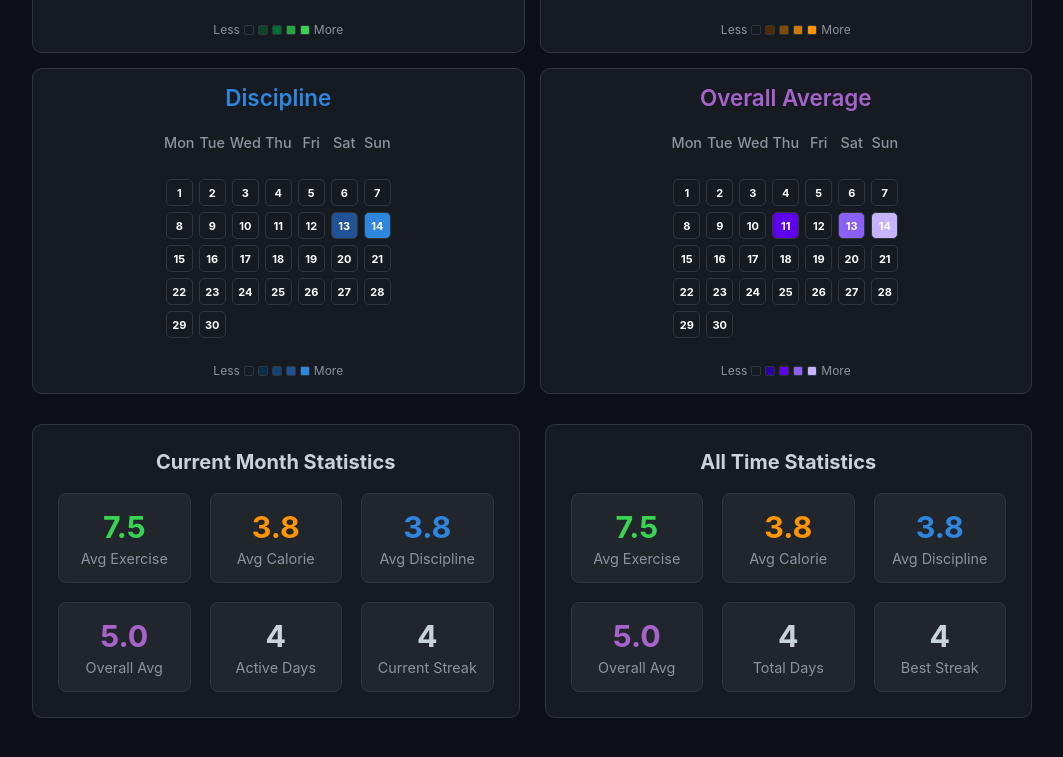
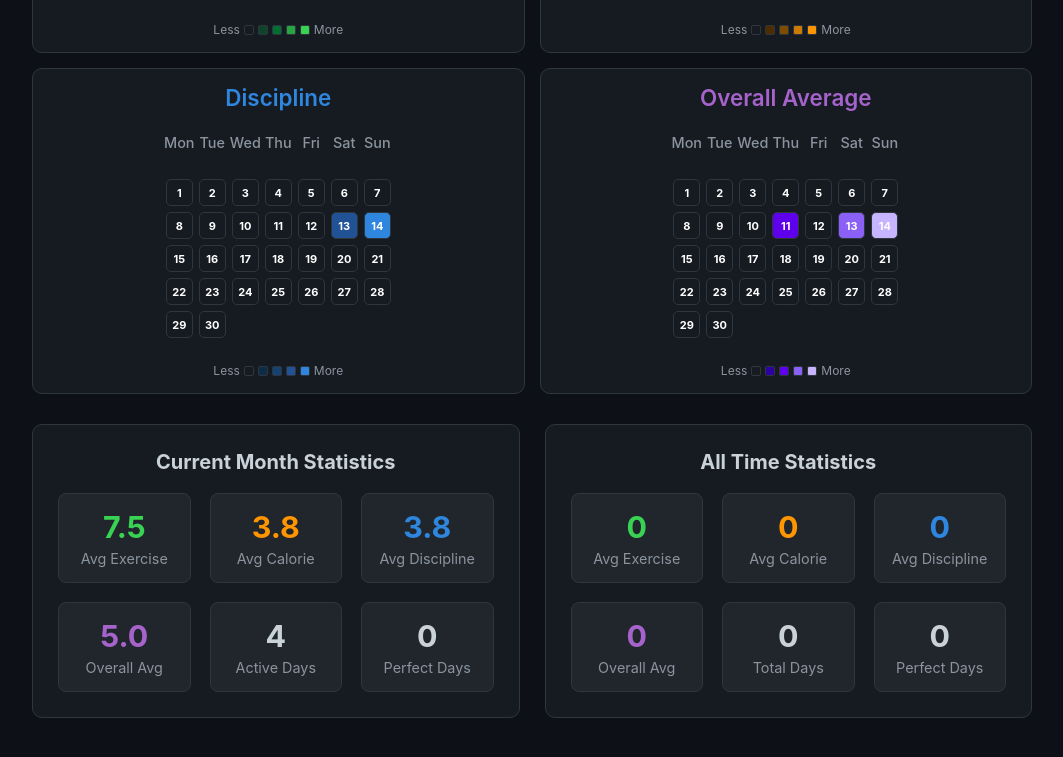
Before and after one commit to vincent-sjh/Tracker_for_Vincent, a plain HTML site: page index.html in a window 1280 px wide. Shown: the part 582-1339 px from the top of the page, without its empty margins (108-1171 px from the left). Drawn offline with Linux system fonts and the light colour scheme.

Commit message:
refactor(stats): rename current streak to best streak and update related calculations

```diff
--- a/index.html
+++ b/index.html
@@ -625,8 +625,8 @@
                         <div class="stat-label">Active Days</div>
                     </div>
                     <div class="stat-item">
-                        <div class="stat-value" id="current-streak">0</div>
-                        <div class="stat-label">Current Streak</div>
+                        <div class="stat-value" id="current-perfect-days">0</div>
+                        <div class="stat-label">Perfect Days</div>
                     </div>
                 </div>
             </div>
@@ -655,8 +655,8 @@
                         <div class="stat-label">Total Days</div>
                     </div>
                     <div class="stat-item">
-                        <div class="stat-value" id="all-best-streak">0</div>
-                        <div class="stat-label">Best Streak</div>
+                        <div class="stat-value" id="all-perfect-days">0</div>
+                        <div class="stat-label">Perfect Days</div>
                     </div>
                 </div>
             </div>
--- a/script.js
+++ b/script.js
@@ -297,9 +297,8 @@ class FitnessTracker {
     calculateCurrentMonthStats() {
         // Filter data for current month
         const monthData = Object.entries(this.data).filter(([dateStr]) => {
-            // Parse date string and adjust for timezone offset
             const [year, month, day] = dateStr.split('-').map(Number);
-            const date = new Date(year, month - 1, day - 1); // Subtract 1 day to fix timezone issue
+            const date = new Date(year, month - 1, day - 1);
             return date.getFullYear() === this.currentYear && date.getMonth() === this.currentMonth;
         });
 
@@ -312,7 +311,7 @@ class FitnessTracker {
                 avgDiscipline: 0,
                 avgOverall: 0,
                 totalDays: 0,
-                currentStreak: 0
+                bestStreak: 0 // 修改为 bestStreak
             };
         }
 
@@ -328,25 +327,8 @@ class FitnessTracker {
         const avgDiscipline = (totals.discipline / values.length).toFixed(1);
         const avgOverall = ((totals.exercise + totals.calorie + totals.discipline) / (values.length * 3)).toFixed(1);
 
-        // Calculate current streak from the end of current month
-        const sortedDates = monthData.map(([dateStr]) => dateStr).sort();
-        let currentStreak = 0;
-
-        // Find consecutive days from the most recent date
-        for (let i = sortedDates.length - 1; i >= 0; i--) {
-            // Parse date string and adjust for timezone offset
-            const [year, month, day] = sortedDates[i].split('-').map(Number);
-            const currentDate = new Date(year, month - 1, day - 1); // Subtract 1 day to fix timezone issue
-
-            const [lastYear, lastMonth, lastDay] = sortedDates[sortedDates.length - 1].split('-').map(Number);
-            const expectedDate = new Date(lastYear, lastMonth - 1, lastDay - 1 - (sortedDates.length - 1 - i));
-
-            if (currentDate.getTime() === expectedDate.getTime()) {
-                currentStreak++;
-            } else {
-                break;
-            }
-        }
+        // 统计三项全是10的满分天数
+        const bestStreak = values.filter(day => day.exercise === 10 && day.calorie === 10 && day.discipline === 10).length;
 
         return {
             avgExercise,
@@ -354,7 +336,7 @@ class FitnessTracker {
             avgDiscipline,
             avgOverall,
             totalDays: values.length,
-            currentStreak
+            bestStreak
         };
     }
 
@@ -385,33 +367,8 @@ class FitnessTracker {
         const avgDiscipline = (totals.discipline / values.length).toFixed(1);
         const avgOverall = ((totals.exercise + totals.calorie + totals.discipline) / (values.length * 3)).toFixed(1);
 
-        // Calculate best streak
-        const sortedDates = Object.keys(this.data).sort();
-        let bestStreak = 0;
-        let currentStreak = 0;
-        let previousDate = null;
-
-        sortedDates.forEach(dateStr => {
-            // Parse date string and adjust for timezone offset
-            const [year, month, day] = dateStr.split('-').map(Number);
-            const currentDate = new Date(year, month - 1, day - 1); // Subtract 1 day to fix timezone issue
-
-            if (previousDate) {
-                const daysDiff = Math.floor((currentDate - previousDate) / (1000 * 60 * 60 * 24));
-                if (daysDiff === 1) {
-                    currentStreak++;
-                } else {
-                    bestStreak = Math.max(bestStreak, currentStreak);
-                    currentStreak = 1;
-                }
-            } else {
-                currentStreak = 1;
-            }
-
-            previousDate = currentDate;
-        });
-
-        bestStreak = Math.max(bestStreak, currentStreak);
+        // 统计三项全是10的满分天数
+        const bestStreak = values.filter(day => day.exercise === 10 && day.calorie === 10 && day.discipline === 10).length;
 
         return {
             avgExercise,
@@ -434,7 +391,7 @@ class FitnessTracker {
         document.getElementById('current-avg-discipline').textContent = currentStats.avgDiscipline;
         document.getElementById('current-avg-overall').textContent = currentStats.avgOverall;
         document.getElementById('current-total-days').textContent = currentStats.totalDays;
-        document.getElementById('current-streak').textContent = currentStats.currentStreak;
+        document.getElementById('current-streak').textContent = currentStats.bestStreak; // 修改为 bestStreak
 
         // Update all-time stats
         document.getElementById('all-avg-exercise').textContent = allTimeStats.avgExercise;
```
